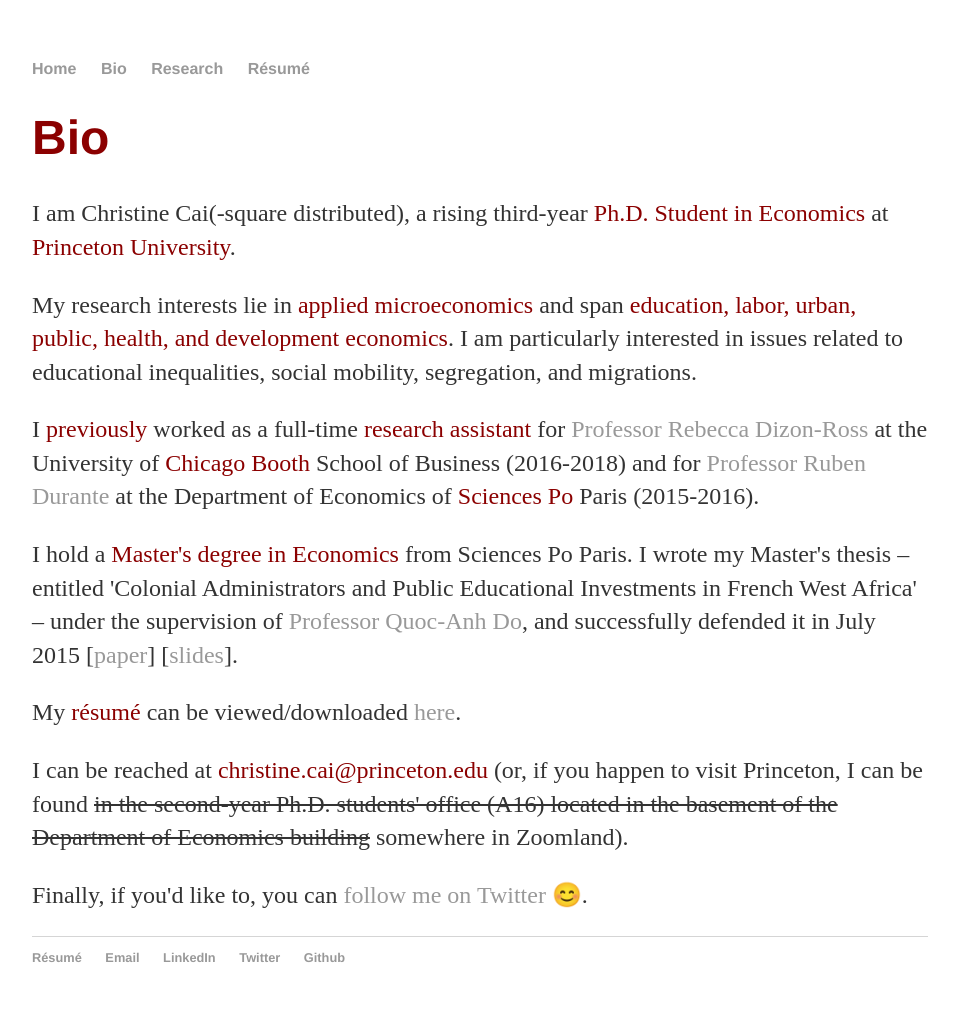
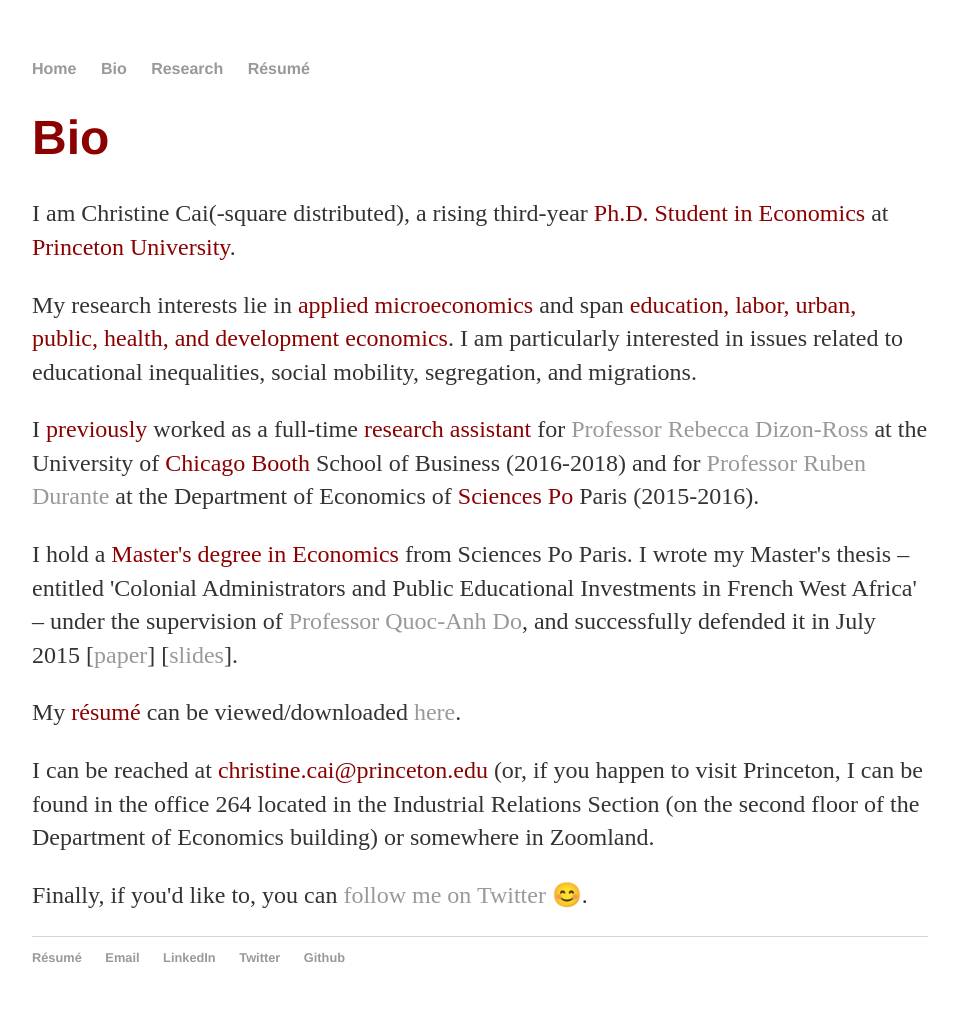
Before and after one commit to christinecai/christinecai.github.io, a Jekyll site: the page built from bio/Bio.html, in a window 1280 px wide. Shown: the whole page, without its empty margins (160-1119 px from the left). Built offline with Jekyll 4.4.1, drawn with Linux system fonts in a browser that asks for light colours.

Commit message:
Update Bio.html

```diff
--- a/bio/Bio.html
+++ b/bio/Bio.html
@@ -30,7 +30,7 @@
 <p>My <font color="darkred">résumé</font> can be viewed/downloaded <a href="/resume/Christine_Cai_resume.pdf">here</a>.</p>
 
 	<p>I can be reached at <font color="darkred">christine.cai@princeton.edu</font>
-		(or, if you happen to visit Princeton, I can be found <strike>in the second-year Ph.D. students' office (A16) located in the basement of the Department of Economics building</strike> somewhere in Zoomland). </p>
+		(or, if you happen to visit Princeton, I can be found in the office 264 located in the Industrial Relations Section (on the second floor of the Department of Economics building) or somewhere in Zoomland. </p>
 
 		<p>Finally, if you'd like to, you can <a href="https://twitter.com/Christine_Cai27">follow me on Twitter</a> 😊.</p>
 
```
